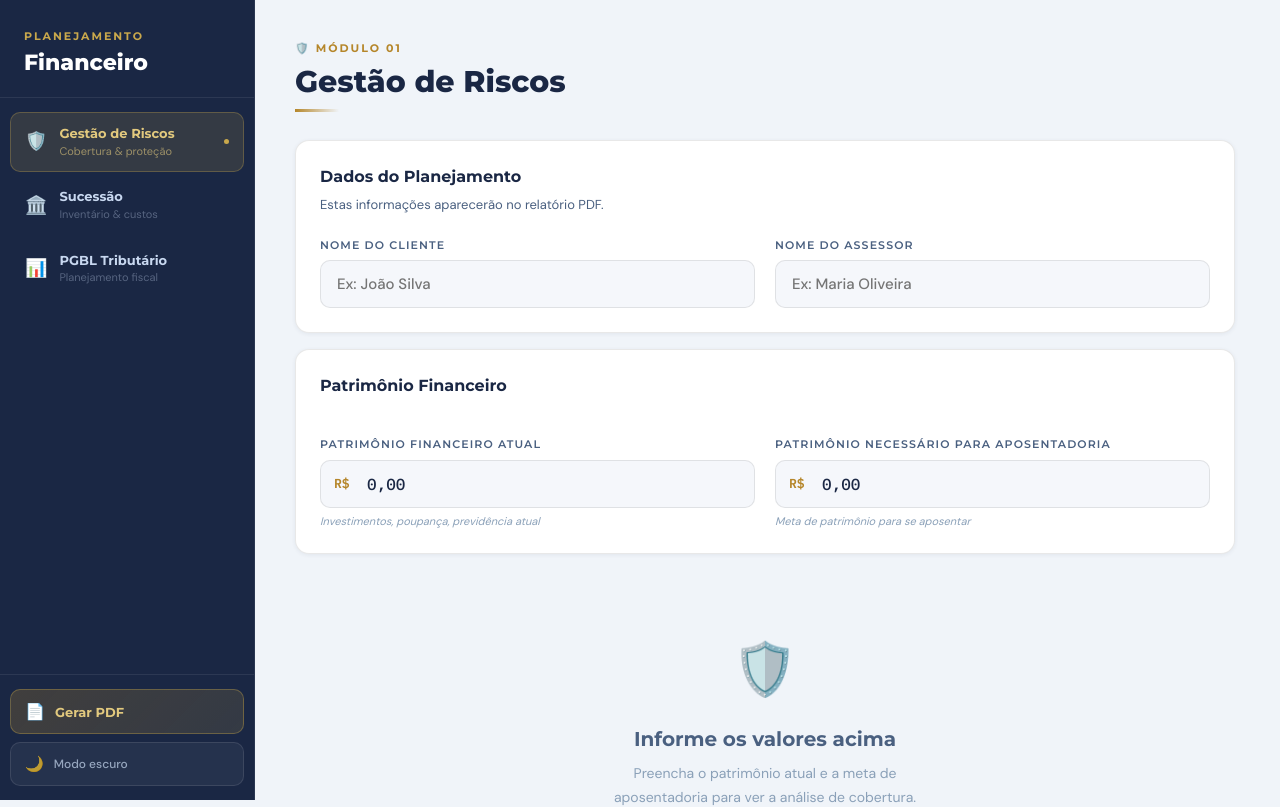
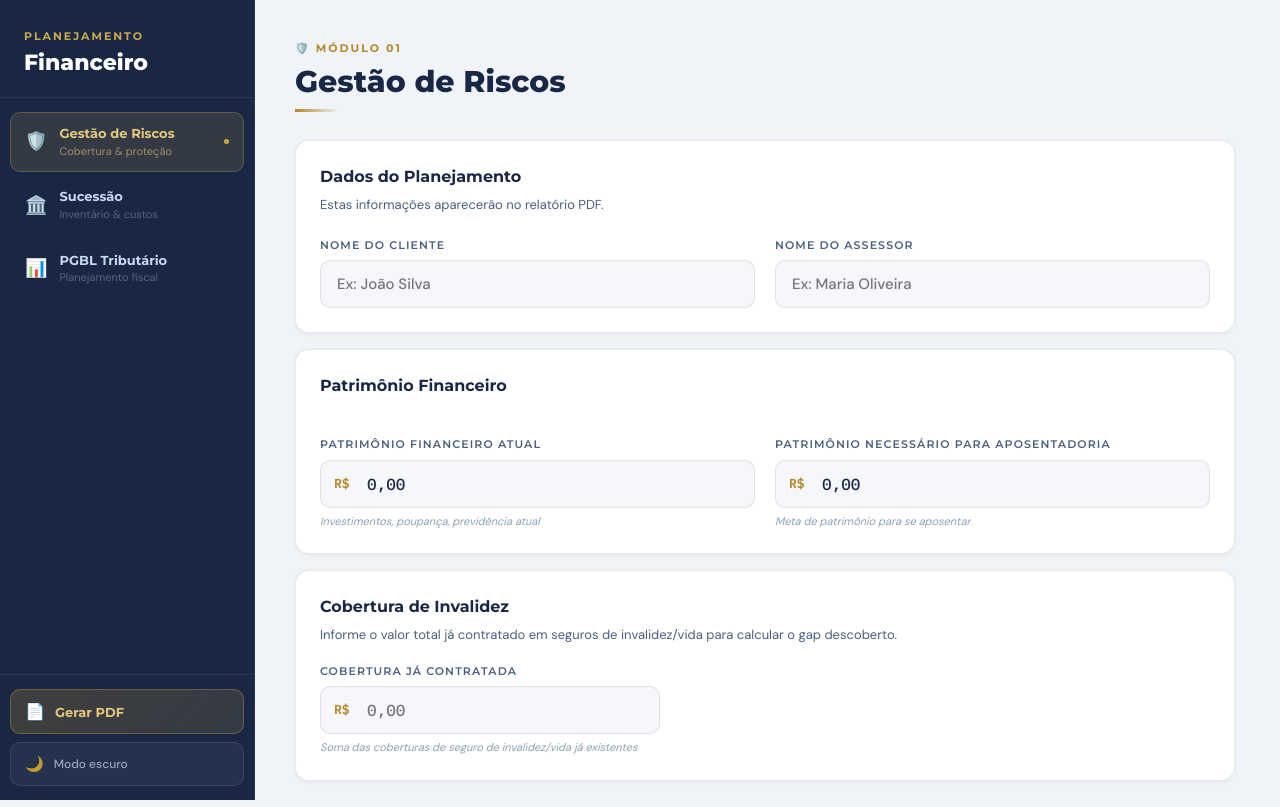
Before and after one commit to theolimaa/patrimonio, a React (Vite) app: page /riscos in a window 1280 px wide. Shown: the top 807 px of the page. Built offline with nearby package versions, Linux system fonts and the light colour scheme.

Commit message:
Update Riscos.jsx

```diff
--- a/src/pages/Riscos.jsx
+++ b/src/pages/Riscos.jsx
@@ -65,17 +65,17 @@ function MoneyField({ label, value, onChange, hint }) {
   )
 }
 
-function MetricBox({ label, value, accent, sub }) {
+function MetricBox({ label, value, accent, green, sub }) {
   return (
     <div style={{
-      background: accent ? 'var(--gold-dim)' : 'var(--bg-input)',
-      border: accent ? '1.5px solid var(--gold)' : '1px solid var(--border)',
+      background: accent ? 'var(--gold-dim)' : green ? 'rgba(26,153,85,0.07)' : 'var(--bg-input)',
+      border: accent ? '1.5px solid var(--gold)' : green ? '1.5px solid rgba(26,153,85,0.35)' : '1px solid var(--border)',
       borderRadius: '12px', padding: '18px 20px',
     }}>
-      <div style={{ fontSize: '10px', textTransform: 'uppercase', letterSpacing: '0.12em', color: accent ? 'var(--gold)' : 'var(--text-muted)', marginBottom: '8px', fontWeight: 600, fontFamily: 'var(--font-display)' }}>
+      <div style={{ fontSize: '10px', textTransform: 'uppercase', letterSpacing: '0.12em', color: accent ? 'var(--gold)' : green ? 'var(--green)' : 'var(--text-muted)', marginBottom: '8px', fontWeight: 600, fontFamily: 'var(--font-display)' }}>
         {label}
       </div>
-      <div style={{ fontFamily: 'var(--font-mono)', fontSize: '20px', fontWeight: 600, color: accent ? 'var(--gold-light)' : 'var(--text)', lineHeight: 1 }}>
+      <div style={{ fontFamily: 'var(--font-mono)', fontSize: '20px', fontWeight: 600, color: accent ? 'var(--gold-light)' : green ? 'var(--green)' : 'var(--text)', lineHeight: 1 }}>
         {value}
       </div>
       {sub && <div style={{ fontSize: '11px', color: 'var(--text-dim)', marginTop: '6px' }}>{sub}</div>}
@@ -86,24 +86,37 @@ function MetricBox({ label, value, accent, sub }) {
 export default function Riscos({ shared, setShared, clientInfo, onClientInfoChange, onDataChange }) {
   const [patrimonioAtual, setPatrimonioAtual] = useState(numToCents(shared.patrimonioFinanceiro) || '')
   const [patrimonioAposentadoria, setPatrimonioAposentadoria] = useState(numToCents(shared.patrimonioAposentadoria) || '')
+  const [coberturaContratada, setCoberturaContratada] = useState('')
 
   const atual = centsToNum(patrimonioAtual)
   const aposentadoria = centsToNum(patrimonioAposentadoria)
-  const cobertura = Math.max(0, aposentadoria - atual)
+  const coberturaContratadaNum = centsToNum(coberturaContratada)
+
+  // Cobertura bruta necessária = gap para aposentadoria
+  const coberturaNecessaria = Math.max(0, aposentadoria - atual)
+  // Gap descoberto = necessária menos o que já está contratado
+  const gapDescoberto = Math.max(0, coberturaNecessaria - coberturaContratadaNum)
   const pctCoberto = aposentadoria > 0 ? Math.min(100, (atual / aposentadoria) * 100) : 0
 
   useEffect(function() {
     setShared(function(prev) { return { ...prev, patrimonioFinanceiro: atual, patrimonioAposentadoria: aposentadoria } })
     if (atual > 0 || aposentadoria > 0) {
-      onDataChange({ patrimonioAtual: atual, patrimonioAposentadoria: aposentadoria, cobertura: cobertura })
+      onDataChange({
+        patrimonioAtual: atual,
+        patrimonioAposentadoria: aposentadoria,
+        coberturaNecessaria: coberturaNecessaria,
+        coberturaContratada: coberturaContratadaNum,
+        gapDescoberto: gapDescoberto,
+      })
     }
-  }, [atual, aposentadoria])
+  }, [atual, aposentadoria, coberturaContratadaNum])
 
   return (
     <div>
       <SectionTitle />
 
-      {/* ── Dados do cliente ── */}
+      {/* Dados do planejamento */}
+      {onClientInfoChange && (
         <Card>
           <div style={{ fontFamily: 'var(--font-display)', fontSize: '16px', color: 'var(--text)', marginBottom: '6px', fontWeight: 700 }}>
             Dados do Planejamento
@@ -114,20 +127,21 @@ export default function Riscos({ shared, setShared, clientInfo, onClientInfoChan
           <div style={{ display: 'grid', gridTemplateColumns: '1fr 1fr', gap: '20px' }}>
             <TextField
               label="Nome do cliente"
-            value={clientInfo.clientName}
+              value={clientInfo ? clientInfo.clientName : ''}
               onChange={function(v) { onClientInfoChange(function(prev) { return { ...prev, clientName: v } }) }}
               placeholder="Ex: João Silva"
             />
             <TextField
               label="Nome do assessor"
-            value={clientInfo.advisorName}
+              value={clientInfo ? clientInfo.advisorName : ''}
               onChange={function(v) { onClientInfoChange(function(prev) { return { ...prev, advisorName: v } }) }}
               placeholder="Ex: Maria Oliveira"
             />
           </div>
         </Card>
+      )}
 
-      {/* ── Patrimônio ── */}
+      {/* Patrimônio */}
       <Card>
         <div style={{ fontFamily: 'var(--font-display)', fontSize: '16px', color: 'var(--text)', marginBottom: '20px', fontWeight: 700 }}>
           Patrimônio Financeiro
@@ -148,22 +162,62 @@ export default function Riscos({ shared, setShared, clientInfo, onClientInfoChan
         </div>
       </Card>
 
+      {/* Cobertura já contratada */}
+      <Card>
+        <div style={{ fontFamily: 'var(--font-display)', fontSize: '16px', color: 'var(--text)', marginBottom: '6px', fontWeight: 700 }}>
+          Cobertura de Invalidez
+        </div>
+        <div style={{ fontSize: '13px', color: 'var(--text-muted)', marginBottom: '4px' }}>
+          Informe o valor total já contratado em seguros de invalidez/vida para calcular o gap descoberto.
+        </div>
+        <div style={{ maxWidth: '340px' }}>
+          <MoneyField
+            label="Cobertura já contratada"
+            value={coberturaContratada}
+            onChange={setCoberturaContratada}
+            hint="Soma das coberturas de seguro de invalidez/vida já existentes"
+          />
+        </div>
+      </Card>
+
       {(atual > 0 || aposentadoria > 0) && (
         <div className="animate-in">
           <Card>
             <div style={{ fontFamily: 'var(--font-display)', fontSize: '16px', color: 'var(--text)', marginBottom: '20px', fontWeight: 700 }}>
               Análise de Cobertura
             </div>
-            <div style={{ display: 'grid', gridTemplateColumns: 'repeat(3,1fr)', gap: '12px', marginBottom: '24px' }}>
+
+            <div style={{ display: 'grid', gridTemplateColumns: 'repeat(2,1fr)', gap: '12px', marginBottom: '16px' }}>
               <MetricBox label="Patrimônio atual" value={fmtBRLShort(atual)} />
               <MetricBox label="Meta para aposentadoria" value={fmtBRLShort(aposentadoria)} />
-              <MetricBox
-                label="Cobertura necessária de invalidez"
-                value={fmtBRLShort(cobertura)}
-                accent={cobertura > 0}
-                sub={cobertura > 0 ? 'Gap a ser coberto por seguro' : 'Meta já atingida ✓'}
-              />
             </div>
+
+            {/* Coverage waterfall */}
+            <div style={{ background: 'var(--bg-input)', border: '1px solid var(--border)', borderRadius: '12px', padding: '18px 20px', marginBottom: '16px' }}>
+              <div style={{ fontSize: '11px', textTransform: 'uppercase', letterSpacing: '0.1em', color: 'var(--text-muted)', fontWeight: 700, fontFamily: 'var(--font-display)', marginBottom: '14px' }}>
+                Composição da Cobertura Necessária
+              </div>
+              <div style={{ display: 'flex', flexDirection: 'column', gap: '8px' }}>
+                <div style={{ display: 'flex', justifyContent: 'space-between', alignItems: 'center', padding: '10px 14px', background: 'var(--bg-card)', borderRadius: '8px', border: '1px solid var(--border)' }}>
+                  <span style={{ fontSize: '13px', color: 'var(--text)', fontWeight: 500 }}>Cobertura necessária (gap patrimonial)</span>
+                  <span style={{ fontFamily: 'var(--font-mono)', fontSize: '14px', color: 'var(--text)', fontWeight: 700 }}>{fmtBRL(coberturaNecessaria)}</span>
+                </div>
+                {coberturaContratadaNum > 0 && (
+                  <div style={{ display: 'flex', justifyContent: 'space-between', alignItems: 'center', padding: '10px 14px', background: 'rgba(26,153,85,0.06)', borderRadius: '8px', border: '1px solid rgba(26,153,85,0.2)' }}>
+                    <span style={{ fontSize: '13px', color: 'var(--green)', fontWeight: 500 }}>(-) Cobertura já contratada</span>
+                    <span style={{ fontFamily: 'var(--font-mono)', fontSize: '14px', color: 'var(--green)', fontWeight: 700 }}>- {fmtBRL(coberturaContratadaNum)}</span>
+                  </div>
+                )}
+                <div style={{ height: '1px', background: 'var(--border)', margin: '4px 0' }} />
+                <div style={{ display: 'flex', justifyContent: 'space-between', alignItems: 'center', padding: '12px 14px', background: gapDescoberto > 0 ? 'var(--gold-dim)' : 'rgba(26,153,85,0.07)', borderRadius: '8px', border: gapDescoberto > 0 ? '1.5px solid var(--gold)' : '1.5px solid rgba(26,153,85,0.35)' }}>
+                  <span style={{ fontSize: '13px', color: gapDescoberto > 0 ? 'var(--gold-light)' : 'var(--green)', fontWeight: 700, fontFamily: 'var(--font-display)' }}>
+                    {gapDescoberto > 0 ? 'Gap descoberto' : '✓ Cobertura suficiente'}
+                  </span>
+                  <span style={{ fontFamily: 'var(--font-mono)', fontSize: '16px', color: gapDescoberto > 0 ? 'var(--gold-light)' : 'var(--green)', fontWeight: 800 }}>{fmtBRL(gapDescoberto)}</span>
+                </div>
+              </div>
+            </div>
+
             {aposentadoria > 0 && (
               <div>
                 <div style={{ display: 'flex', justifyContent: 'space-between', alignItems: 'center', marginBottom: '8px' }}>
@@ -181,18 +235,18 @@ export default function Riscos({ shared, setShared, clientInfo, onClientInfoChan
             )}
           </Card>
 
-          {cobertura > 0 && (
+          {gapDescoberto > 0 && (
             <Card style={{ borderColor: 'var(--gold)', background: 'var(--gold-dim)' }}>
               <div style={{ display: 'flex', gap: '16px', alignItems: 'flex-start' }}>
                 <div style={{ fontSize: '28px', flexShrink: 0 }}>💡</div>
                 <div>
                   <div style={{ fontFamily: 'var(--font-display)', fontSize: '16px', color: 'var(--gold-light)', marginBottom: '8px', fontWeight: 700 }}>
-                    Recomendação de Cobertura
+                    Recomendação de Cobertura Adicional
                   </div>
                   <p style={{ fontSize: '14px', color: 'var(--text-muted)', lineHeight: 1.7 }}>
-                    Para garantir que sua família mantenha o padrão de vida em caso de invalidez ou falecimento antes de atingir sua meta patrimonial,
-                    recomenda-se uma cobertura de seguro de <strong style={{ color: 'var(--text)', fontFamily: 'var(--font-mono)' }}>{fmtBRL(cobertura)}</strong>.
-                    Esse valor corresponde ao gap entre seu patrimônio atual e a meta de aposentadoria.
+                    Considerando a cobertura já contratada de <strong style={{ color: 'var(--text)', fontFamily: 'var(--font-mono)' }}>{fmtBRL(coberturaContratadaNum)}</strong>,
+                    ainda há um gap descoberto de <strong style={{ color: 'var(--text)', fontFamily: 'var(--font-mono)' }}>{fmtBRL(gapDescoberto)}</strong> que
+                    precisa ser coberto com seguro adicional de invalidez ou vida para garantir a meta patrimonial.
                   </p>
                 </div>
               </div>
```
Lines whose indentation alone changed are shown as unchanged.
